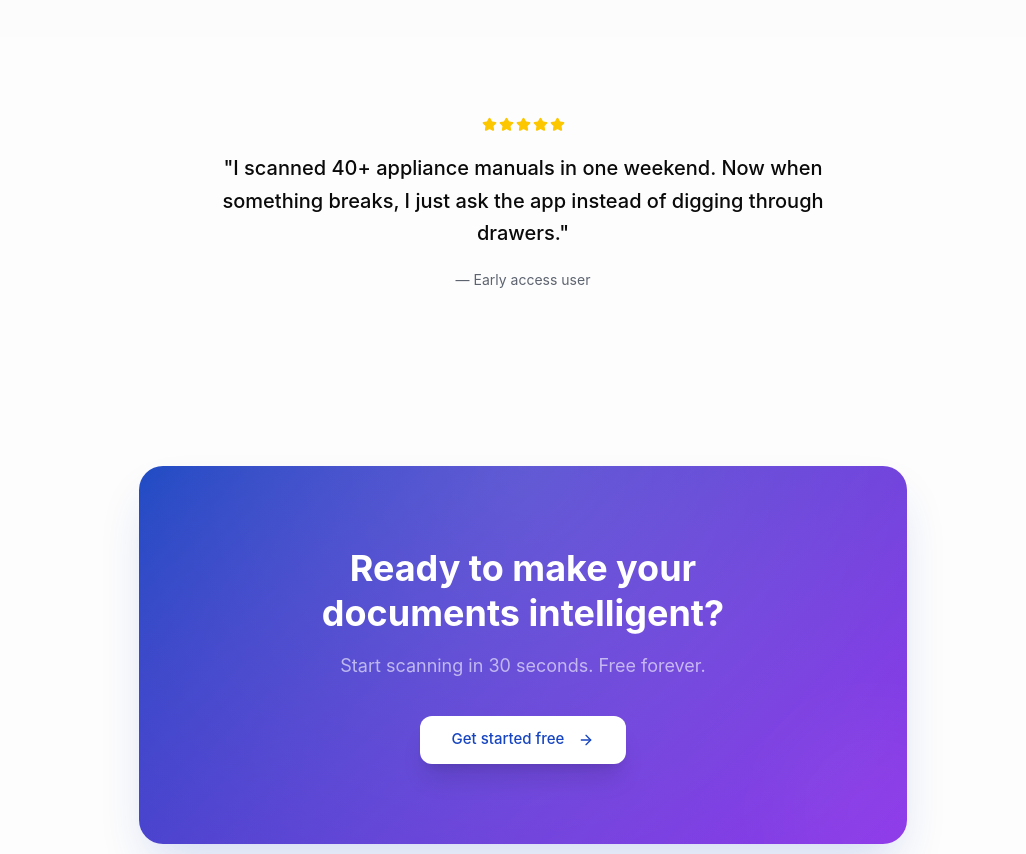
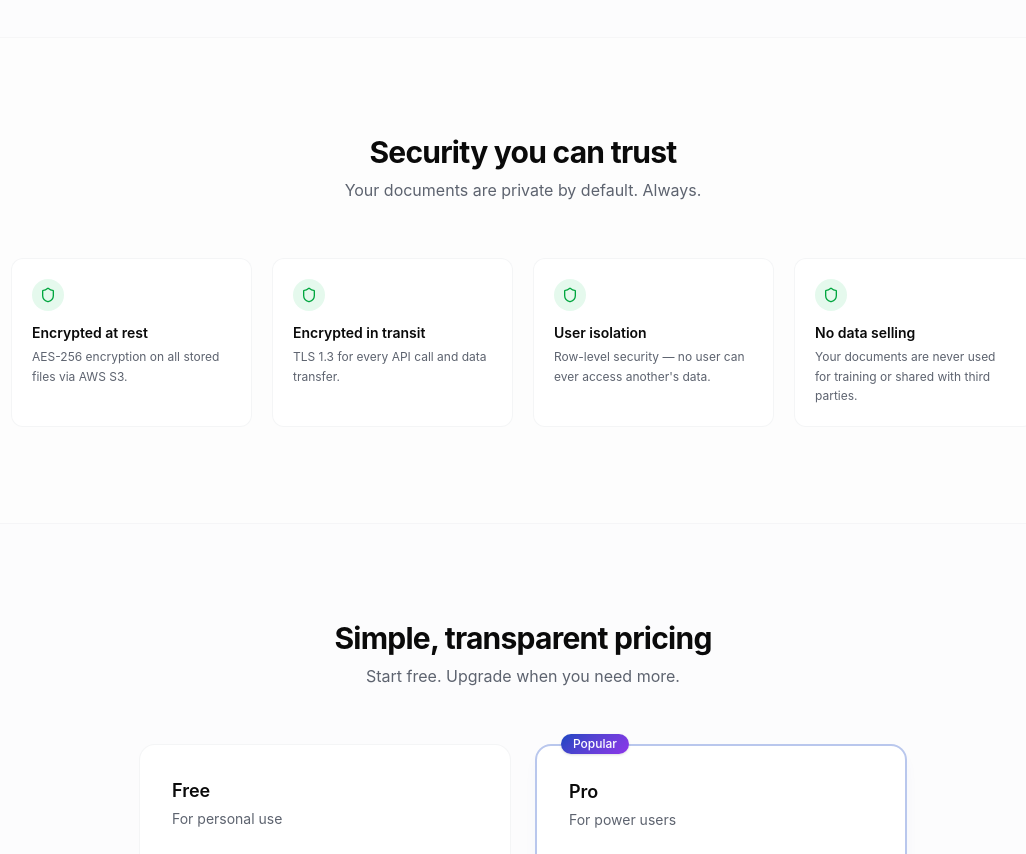
Before and after one commit to haydenteh5526/FYP, a React (Vite) app in the folder frontend/: page / in a window 1280 px wide. Shown: the part 1940-2794 px from the top of the page, without its empty margins (117-1143 px from the left). Built offline with nearby package versions, Linux system fonts and the light colour scheme.

Commit message:
Add Security & Pricing sections, smooth scroll nav animation

```diff
--- a/frontend/src/components/Navbar.tsx
+++ b/frontend/src/components/Navbar.tsx
@@ -18,6 +18,10 @@ export default function Navbar() {
             <a
               key={item}
               href={`#${item.toLowerCase()}`}
+              onClick={(e) => {
+                e.preventDefault()
+                document.getElementById(item.toLowerCase())?.scrollIntoView({ behavior: 'smooth' })
+              }}
               className="relative px-4 py-1.5 text-sm text-muted-foreground transition-all duration-200 rounded-full hover:text-foreground hover:bg-accent/60"
             >
               {item}
--- a/frontend/src/index.css
+++ b/frontend/src/index.css
@@ -25,6 +25,9 @@
 @layer base {
   * {
     @apply border-border;
+  }
+  html {
+    scroll-behavior: smooth;
   }
   body {
     @apply bg-background text-foreground antialiased;
--- a/frontend/src/pages/Landing.tsx
+++ b/frontend/src/pages/Landing.tsx
@@ -1,4 +1,4 @@
-import { ArrowRight, Camera, Search, MessageSquare, Shield, Cloud, FileText, Star, Zap } from 'lucide-react'
+import { ArrowRight, Camera, Search, MessageSquare, Shield, Cloud, FileText, Star, Zap, Check } from 'lucide-react'
 import { Link } from 'react-router-dom'
 import { Button } from '@/components/ui/button'
 import Navbar from '@/components/Navbar'
@@ -127,6 +127,81 @@ export default function Landing() {
         </div>
       </section>
 
+      {/* Security */}
+      <section id="security" className="py-24 px-6 border-t border-border/30">
+        <div className="max-w-5xl mx-auto">
+          <div className="text-center mb-14">
+            <h2 className="text-3xl font-bold tracking-tight">Security you can trust</h2>
+            <p className="mt-2 text-muted-foreground">Your documents are private by default. Always.</p>
+          </div>
+          <div className="grid md:grid-cols-2 lg:grid-cols-4 gap-5">
+            {[
+              { title: 'Encrypted at rest', desc: 'AES-256 encryption on all stored files via AWS S3.' },
+              { title: 'Encrypted in transit', desc: 'TLS 1.3 for every API call and data transfer.' },
+              { title: 'User isolation', desc: 'Row-level security — no user can ever access another\'s data.' },
+              { title: 'No data selling', desc: 'Your documents are never used for training or shared with third parties.' },
+            ].map((item, i) => (
+              <div
+                key={item.title}
+                className="rounded-xl border border-border/40 bg-card p-5 animate-slide-up"
+                style={{ animationDelay: `${i * 60}ms`, animationFillMode: 'both' }}
+              >
+                <div className="w-8 h-8 rounded-lg bg-green-500/10 flex items-center justify-center mb-3">
+                  <Shield size={16} className="text-green-600" />
+                </div>
+                <h4 className="text-sm font-semibold mb-1">{item.title}</h4>
+                <p className="text-[12px] text-muted-foreground leading-relaxed">{item.desc}</p>
+              </div>
+            ))}
+          </div>
+        </div>
+      </section>
+
+      {/* Pricing */}
+      <section id="pricing" className="py-24 px-6 bg-muted/20 border-t border-border/30">
+        <div className="max-w-4xl mx-auto">
+          <div className="text-center mb-14">
+            <h2 className="text-3xl font-bold tracking-tight">Simple, transparent pricing</h2>
+            <p className="mt-2 text-muted-foreground">Start free. Upgrade when you need more.</p>
+          </div>
+          <div className="grid md:grid-cols-2 gap-6 max-w-3xl mx-auto">
+            {/* Free tier */}
+            <div className="rounded-2xl border border-border/40 bg-card p-8 hover-lift transition-all duration-200">
+              <h3 className="font-semibold text-lg">Free</h3>
+              <p className="text-muted-foreground text-sm mt-1">For personal use</p>
+              <p className="mt-5"><span className="text-4xl font-bold">€0</span><span className="text-muted-foreground text-sm">/month</span></p>
+              <ul className="mt-6 space-y-3 text-sm">
+                <li className="flex items-center gap-2"><Check /> Up to 50 documents</li>
+                <li className="flex items-center gap-2"><Check /> OCR + AI categorisation</li>
+                <li className="flex items-center gap-2"><Check /> Semantic search</li>
+                <li className="flex items-center gap-2"><Check /> AI Q&A (10/day)</li>
+              </ul>
+              <Button variant="outline" className="w-full mt-8 h-10 transition-all duration-200" asChild>
+                <Link to="/register">Get started free</Link>
+              </Button>
+            </div>
+
+            {/* Pro tier */}
+            <div className="rounded-2xl border-2 border-primary/30 bg-card p-8 relative hover-lift transition-all duration-200 shadow-lg shadow-primary/[0.05]">
+              <span className="absolute -top-3 left-6 px-3 py-0.5 text-xs font-medium gradient-bg text-white rounded-full shadow-sm">Popular</span>
+              <h3 className="font-semibold text-lg">Pro</h3>
+              <p className="text-muted-foreground text-sm mt-1">For power users</p>
+              <p className="mt-5"><span className="text-4xl font-bold">€9</span><span className="text-muted-foreground text-sm">/month</span></p>
+              <ul className="mt-6 space-y-3 text-sm">
+                <li className="flex items-center gap-2"><Check /> Unlimited documents</li>
+                <li className="flex items-center gap-2"><Check /> Everything in Free</li>
+                <li className="flex items-center gap-2"><Check /> Unlimited AI Q&A</li>
+                <li className="flex items-center gap-2"><Check /> Priority OCR processing</li>
+                <li className="flex items-center gap-2"><Check /> Warranty expiry alerts</li>
+              </ul>
+              <Button className="w-full mt-8 h-10 gradient-bg border-0 text-white shadow-md shadow-primary/20 transition-all duration-200 hover:shadow-lg hover:-translate-y-0.5" asChild>
+                <Link to="/register">Start 14-day trial</Link>
+              </Button>
+            </div>
+          </div>
+        </div>
+      </section>
+
       {/* Social proof */}
       <section className="py-20 px-6">
         <div className="max-w-3xl mx-auto text-center">
```
